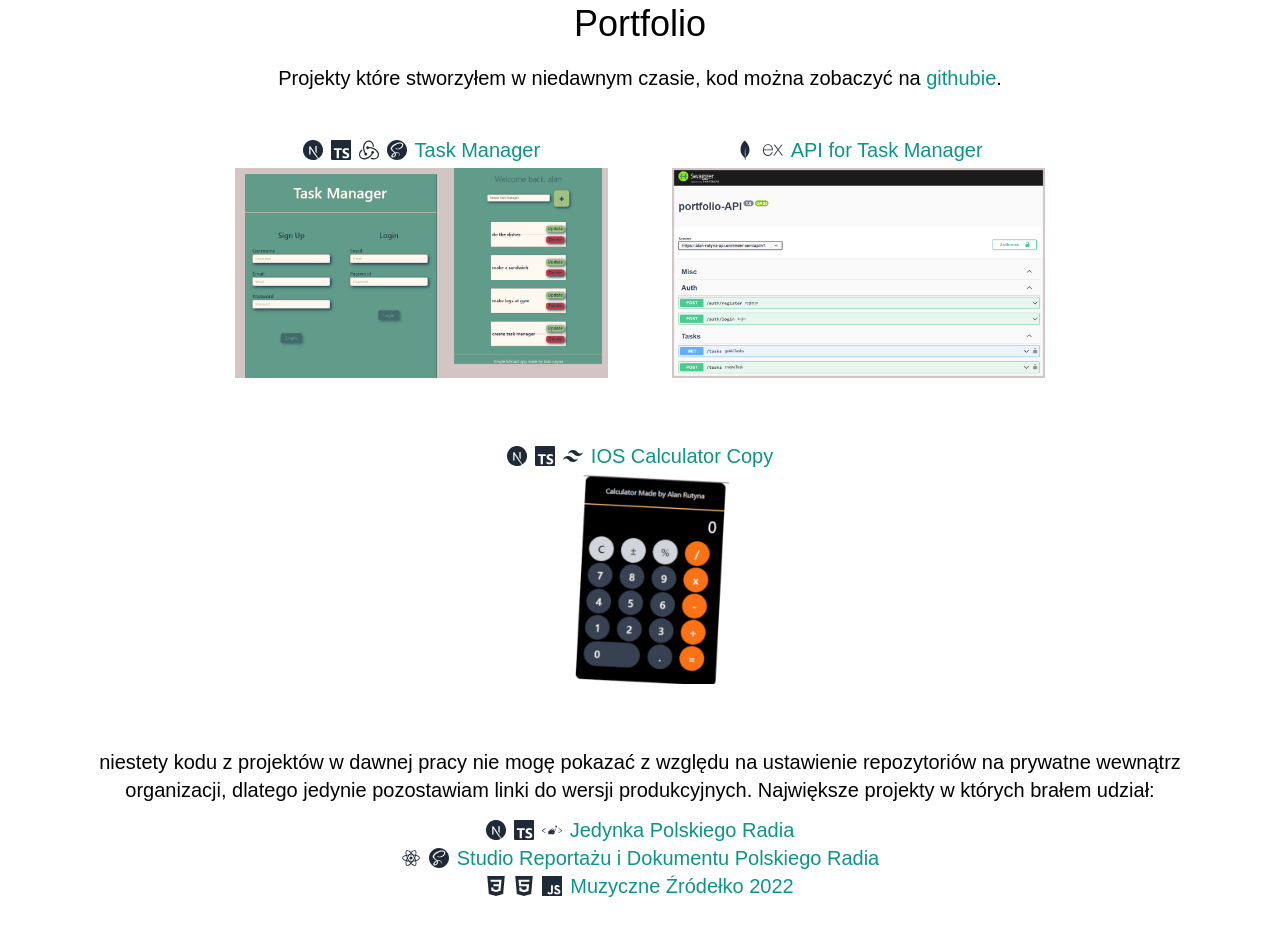
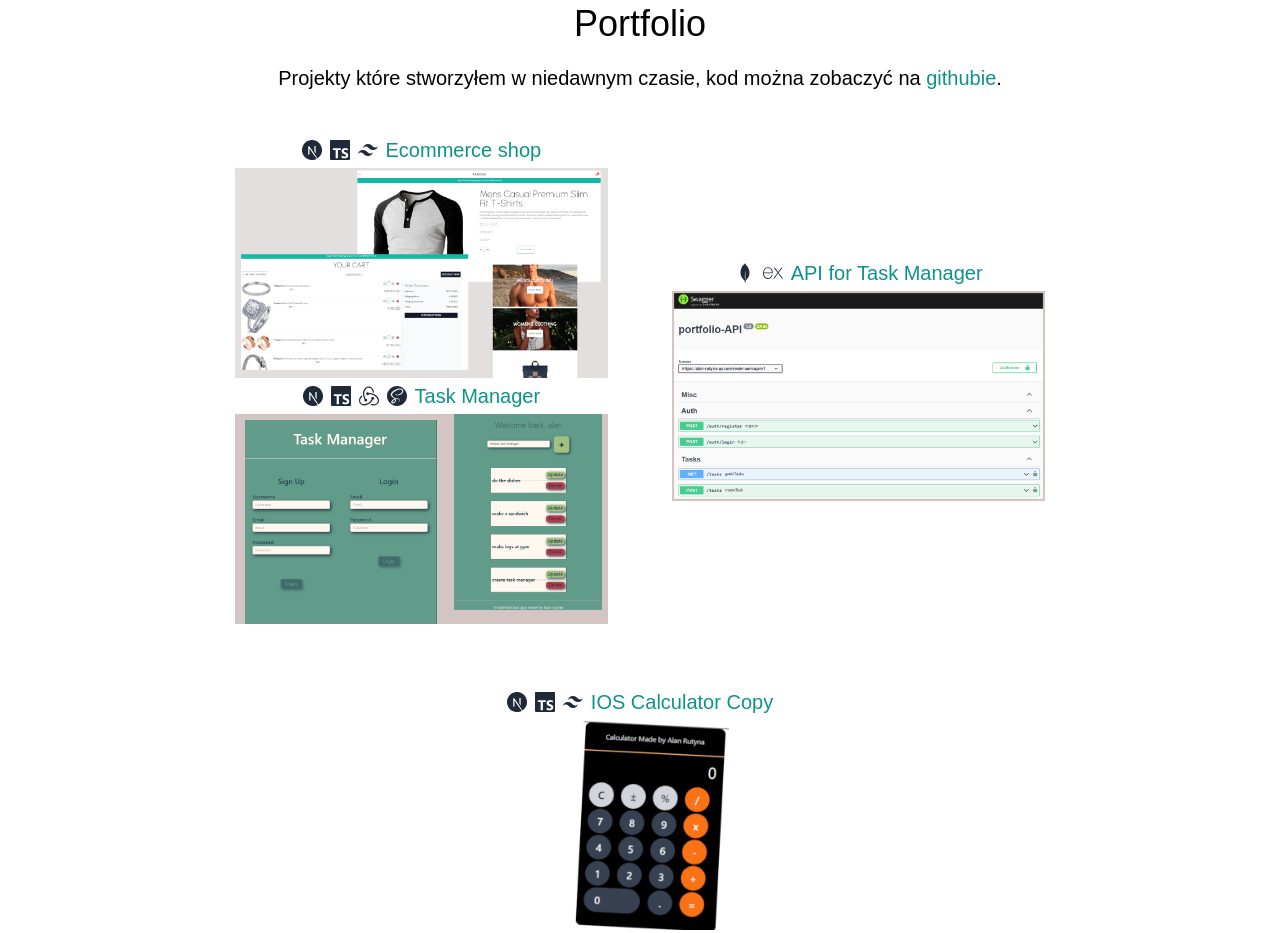
Before and after one commit to Alanolog/react-tailwind-portfolio, a Next.js app: page / in a window 1280 px wide. Shown: the part 1540-2473 px from the top of the page. Built offline with nearby package versions, Linux system fonts and the light colour scheme; no server answers.

Commit message:
add Ecommerce shop

```diff
--- a/pages/index.tsx
+++ b/pages/index.tsx
@@ -27,6 +27,7 @@
 import web1 from "../public/web1.png";
 import web2 from "../public/web2.png";
 import web3 from "../public/web3.png";
+import web4 from "../public/web4.png";
 
 export default function Home() {
   const [darkMode, setDarkMode] = React.useState(false);
@@ -195,7 +196,22 @@
             </div>
             <div className=" py-10 flex flex-col gap-5 justify-center md:text-xl lg:flex-row lg:flex-wrap lg:gap-16">
               <div className=" flex flex-col gap-1 justify-center items-center max-w-7xl basis-1/3">
-                {" "}
+                <div className=" flex flex-col gap-1 justify-center items-center max-w-7xl basis-1/3">
+                  <div className="flex gap-2 items-center justify-center text-gray-800 dark:text-gray-200">
+                    <SiNextdotjs />
+                    <SiTypescript />
+                    <SiTailwindcss />
+                    <a
+                      href="https://alan-rutyna-ecommerce-shop.vercel.app/"
+                      target="_blank"
+                      rel="noreferrer"
+                      className=" text-teal-600 "
+                    >
+                      Ecommerce shop
+                    </a>
+                  </div>
+                  <Image src={web4} alt="Ecommerce shop app" />
+                </div>
                 <div className="flex gap-2 items-center justify-center text-gray-800 dark:text-gray-200">
                   <SiNextdotjs />
                   <SiTypescript />
```
Also changed, not shown: public/web4.png (added).
